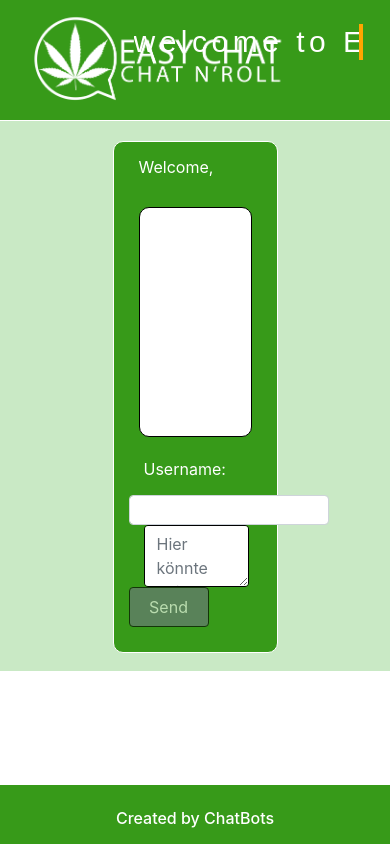
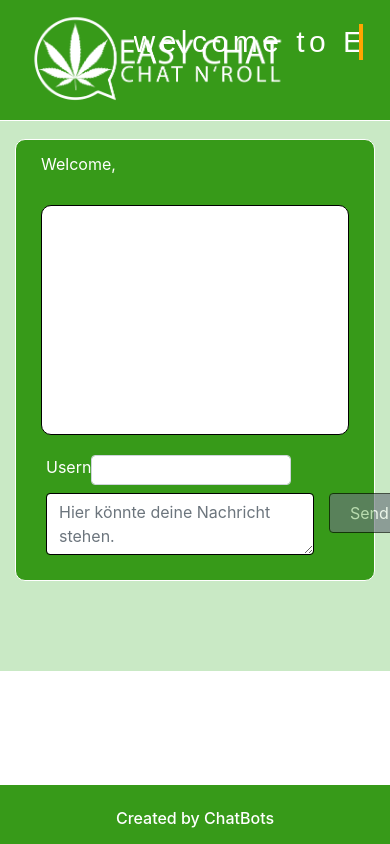
Before and after one commit to FHS-SWL1-chatbots/easychat_real, an Angular app in the folder easychat/: page / in a window 390 px wide. Built offline with nearby package versions, Linux system fonts and the light colour scheme.

Commit message:
design_responsive

```diff
--- a/easychat/src/app/app.component.html
+++ b/easychat/src/app/app.component.html
@@ -1,14 +1,14 @@
 <app-header></app-header>
 <div class="container col-12">
     <div class="row">
-        <div class="col-3"></div>
-            <div class="col-6">
+        <div class="col-xs-0 col-sm-0 col-md-0 col-lg-3"></div>
+            <div class="col-xs-12 col-sm-12 col-md-12 col-lg-6">
                 <div id="wrapper">
                     <app-chat-history></app-chat-history>
                     <app-chatbar (msgEvent)="recieveMsg($event)"></app-chatbar>
                 </div>
             </div>
-        <div class="col-3"></div>
+        <div class="col-xs-0 col-sm-0 col-md-0 col-lg-3"></div>
     </div>
 </div>
 <app-footer></app-footer>
```
